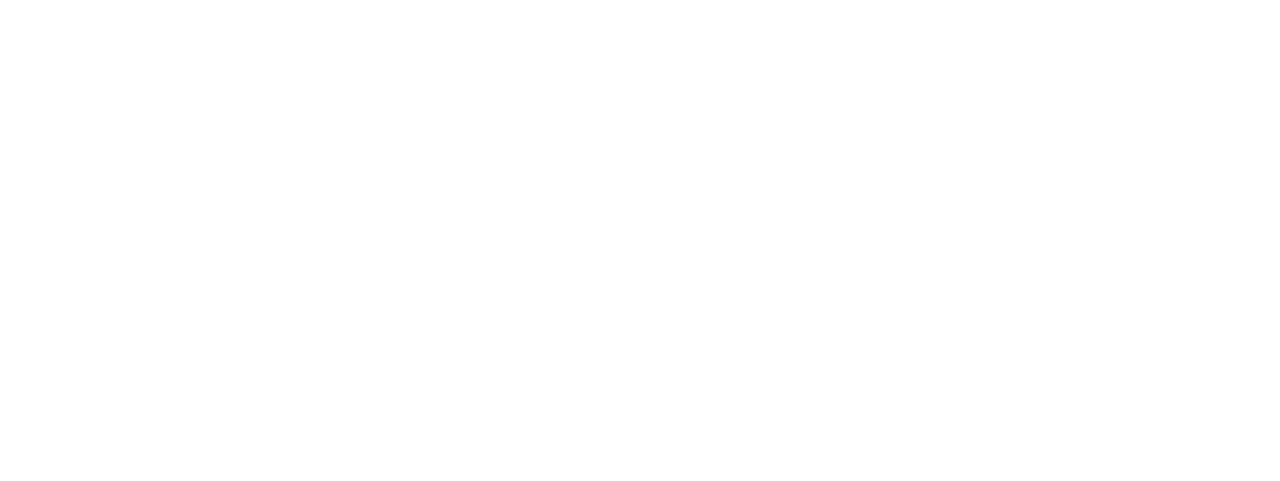
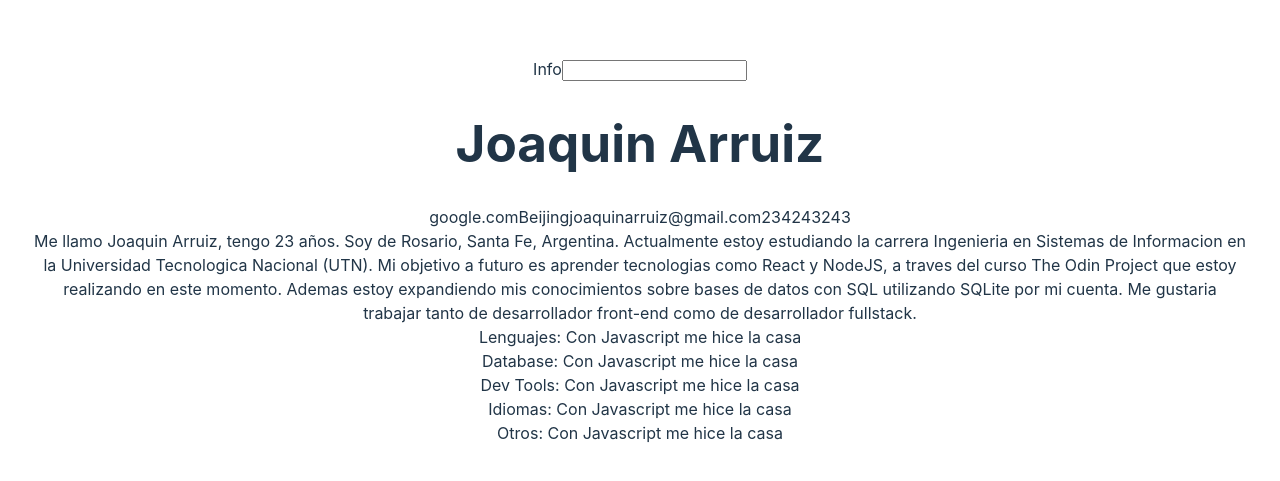
Before and after one commit to antelor/cv-application-v2, a React (Vite) app: page / in a window 1280 px wide. Shown: the part 149-630 px from the top of the page. Built offline with nearby package versions, Linux system fonts and the light colour scheme.

Commit message:
started display and form logic

```diff
--- a/src/components/App.jsx
+++ b/src/components/App.jsx
@@ -4,14 +4,34 @@ import CVForm from './CVForm.jsx'
 import CVDisplay from './CVDisplay'
 import Menu from './Menu'
 
+let placeholderInfo = {
+  generalInfo:{
+    fullName: 'Joaquin Arruiz',
+    website: 'google.com',
+    location: 'Beijing',
+    email: 'joaquinarruiz@gmail.com',
+    phone: '234243243'
+  },
+  summary: 'Me llamo Joaquin Arruiz, tengo 23 años. Soy de Rosario, Santa Fe, Argentina. Actualmente estoy estudiando la carrera Ingenieria en Sistemas de Informacion en la Universidad Tecnologica Nacional (UTN). Mi objetivo a futuro es aprender tecnologias como React y NodeJS, a traves del curso The Odin Project que estoy realizando en este momento. Ademas estoy expandiendo mis conocimientos sobre bases de datos con SQL utilizando SQLite por mi cuenta. Me gustaria trabajar tanto de desarrollador front-end como de desarrollador fullstack.',
+  skills: [
+    {title:'Lenguajes', desc:'Con Javascript me hice la casa'},
+    {title:'Database', desc:'Con Javascript me hice la casa'},
+    {title:'Dev Tools', desc:'Con Javascript me hice la casa'},
+    {title:'Idiomas', desc:'Con Javascript me hice la casa'},
+    {title:'Otros', desc:'Con Javascript me hice la casa'},
+  ]
+}
+
 
 function App() {
+  const [menuIndex, setMenuIndex] = useState(0);
+  const [info, setInfo] = useState(placeholderInfo);
 
   return (
     <>
-      <Menu />
-      <CVForm />
-      <CVDisplay />
+      <Menu index={menuIndex} changeIndex={setMenuIndex}/>
+      <CVForm info={info} setInfo={setInfo}/>
+      <CVDisplay info={info}/>
     </>
   )
 }
--- a/src/components/CVDisplay.jsx
+++ b/src/components/CVDisplay.jsx
@@ -1,9 +1,29 @@
-function CVDisplay() {
+/* eslint-disable react/prop-types */
+function CVDisplay({ info }) {
 
   return (
-    <>
+    <div>
+        <div>
+            <h1>
+                {info.generalInfo.fullName}
+            </h1>
+            {info.generalInfo.website}
+            {info.generalInfo.location}
+            {info.generalInfo.email}
+            {info.generalInfo.phone}
+        </div>
 
-    </>
+        <div>
+            {info.summary}
+        </div>
+
+        <div>
+            {info.skills.map( (skill, index) => {
+                return <div key={index}>{skill.title}: {skill.desc}</div>
+            })}
+        </div>
+
+    </div>
   )
 }
 
--- a/src/components/CVForm.jsx
+++ b/src/components/CVForm.jsx
@@ -1,10 +1,17 @@
-function CVForm() {
+function CVForm({info, setInfo}) {
 
-  return (
-    <>
+    function handleNameChange(e) {
+        let newInfo = {...info};
+        newInfo.generalInfo.fullName = e.target.value;
+        setInfo(newInfo);
+    }
 
-    </>
-  )
+    return (
+        <div>
+            Info
+            <input onChange={(e) => {handleNameChange(e)}}></input>
+        </div>
+    )
 }
 
 export default CVForm
```
